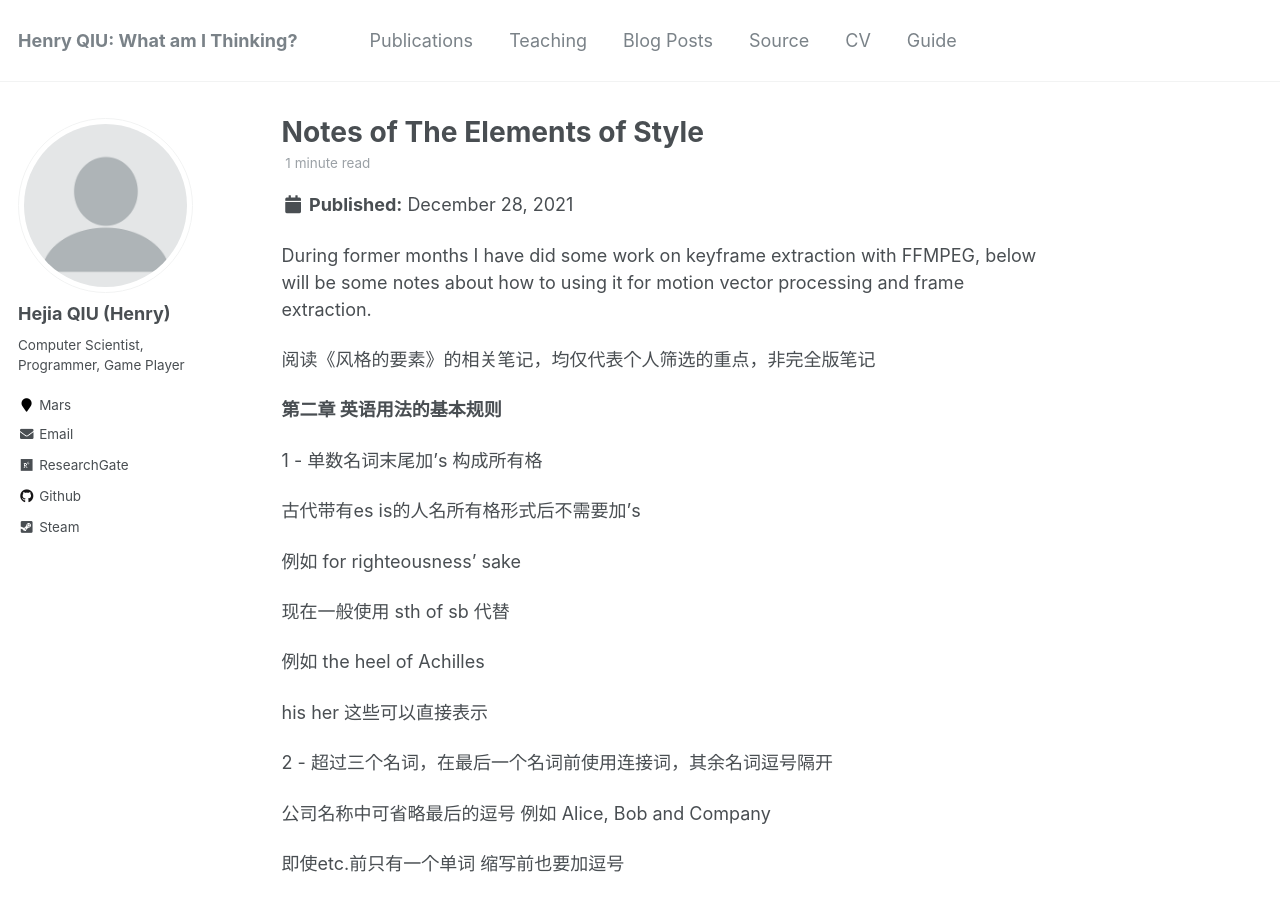
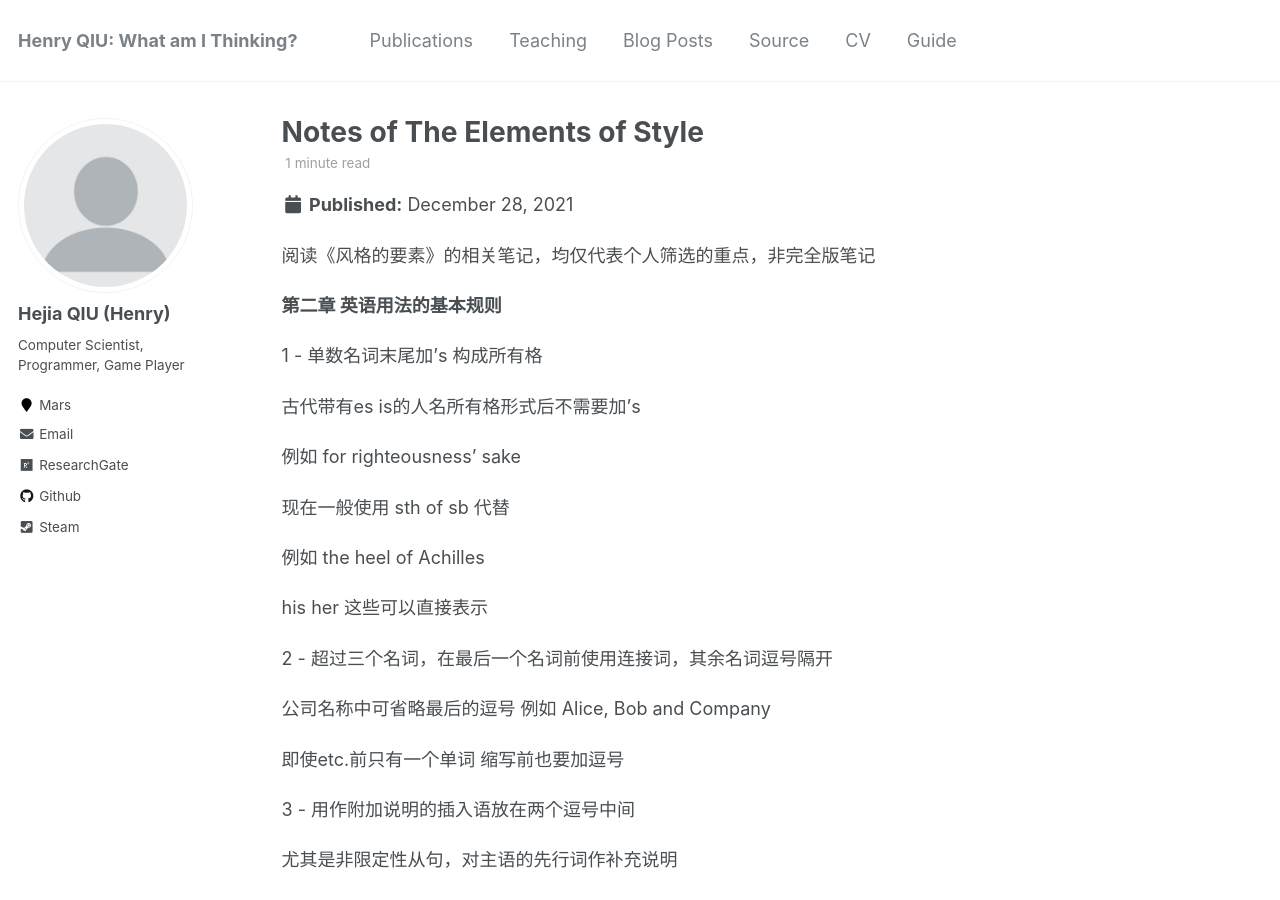
Before and after one commit to HenryJaQiu/HenryJaQiu.github.io, a Jekyll site: the page built from _posts/2021-12-28-blog-post-18.md, in a window 1280 px wide and 900 px high. Built offline with Jekyll 4.4.1, drawn with Linux system fonts in a browser that asks for light colours.

Commit message:
Update 2021-12-28-blog-post-18.md

```diff
--- a/_posts/2021-12-28-blog-post-18.md
+++ b/_posts/2021-12-28-blog-post-18.md
@@ -6,8 +6,6 @@ tags:
   - writing
   - note
 ---
-
-During former months I have did some work on keyframe extraction with FFMPEG, below will be some notes about how to using it for motion vector processing and frame extraction.
 
 阅读《风格的要素》的相关笔记，均仅代表个人筛选的重点，非完全版笔记
 
```
